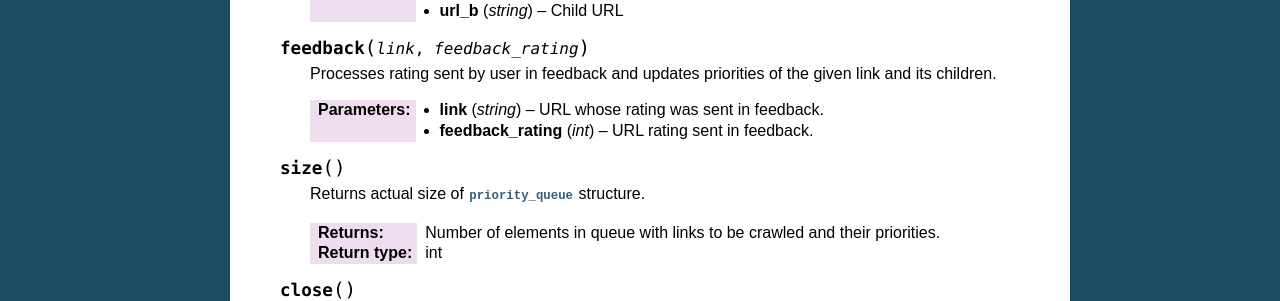
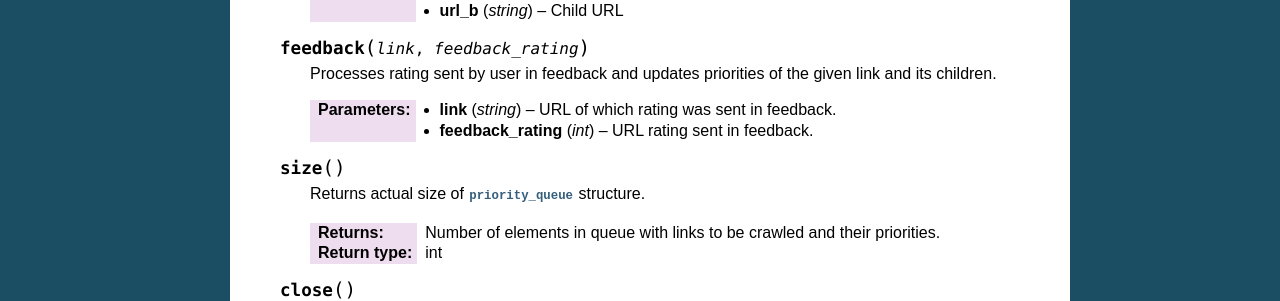
Before and after one commit to agh-glk/fcs, a Sphinx documentation site: the page built from docs/source/server/link_db.rst, in a window 1280 px wide and 900 px high, scrolled down 2045 px. Shown: the part 404-705 px from the top of the window. Built offline with Sphinx 7.4.7, drawn with Linux system fonts in a browser that asks for light colours; formulas are drawn with MathJax 3.

Commit message:
[NT] Edit

```diff
--- a/docs/source/server/link_db.rst
+++ b/docs/source/server/link_db.rst
@@ -144,7 +144,7 @@ are to visit or have been already visited by Crawling Units.
 
       Processes rating sent by user in feedback and updates priorities of the given link and its children.
 
-      :param string link: URL whose rating was sent in feedback.
+      :param string link: URL of which rating was sent in feedback.
       :param int feedback_rating: URL rating sent in feedback.
 
    .. py:method:: size()
```
